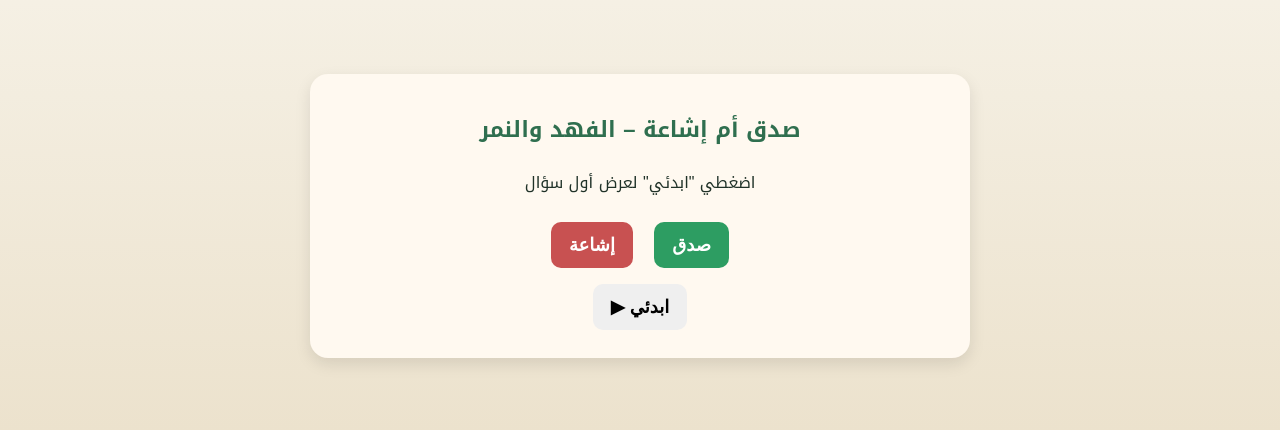
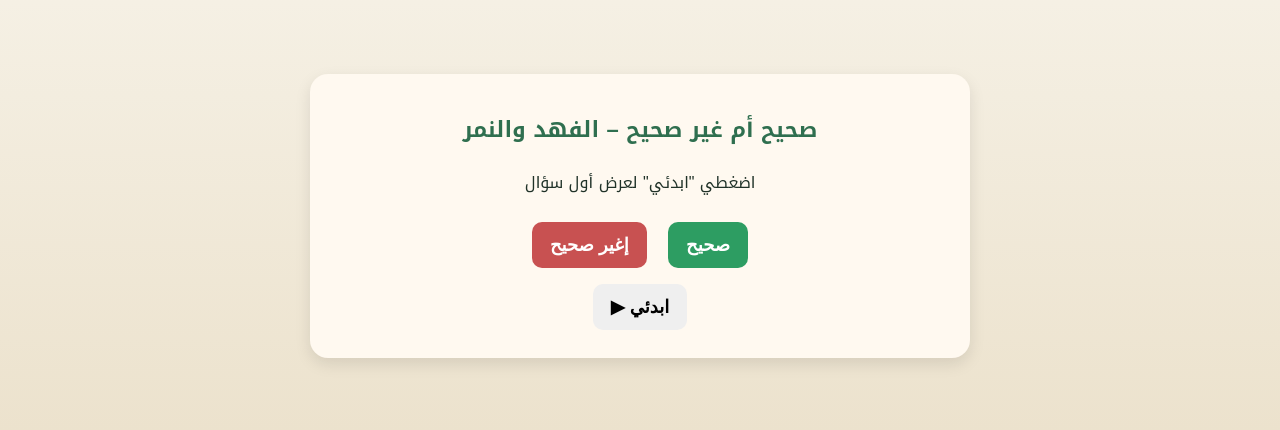
Before and after one commit to malmuqeem-ship-it/cheetah-leopard, a plain HTML site: page index.html in a window 1280 px wide. Shown: the part 184-614 px from the top of the page. Drawn offline with Linux system fonts and the light colour scheme.

Commit message:
Update title and button text in index.html

```diff
--- a/index.html
+++ b/index.html
@@ -3,7 +3,7 @@
 <head>
 <meta charset="utf-8">
 <meta name="viewport" content="width=device-width,initial-scale=1">
-<title>صدق أم إشاعة – الفهد والنمر</title>
+<title>صحيح أم غير صحيح – الفهد والنمر</title>
 <style>
 body{
   margin:0;
@@ -24,11 +24,11 @@ button{margin:8px;padding:12px 18px;border:0;border-radius:10px;cursor:pointer;f
 </head>
 <body>
 <main>
-  <h1>صدق أم إشاعة – الفهد والنمر</h1>
+  <h1>صحيح أم غير صحيح – الفهد والنمر</h1>
   <p id="question">اضغطي "ابدئي" لعرض أول سؤال</p>
   <div>
-    <button class="b-true" id="btnTrue" disabled>صدق</button>
-    <button class="b-false" id="btnFalse" disabled>إشاعة</button>
+    <button class="b-true" id="btnTrue" disabled>صحيح</button>
+    <button class="b-false" id="btnFalse" disabled>إغير صحيح</button>
   </div>
   <div id="feedback"></div>
   <button id="nextBtn">التالي ↻</button>
@@ -46,10 +46,10 @@ const questions=[
   ex:"صحيح ✅ الفهد يُعد الأسرع بين جميع الحيوانات البرية."},
 
  {q:"النمر لديه خطوط سوداء واضحة على الوجه من العين إلى الفم.",a:false,
-  ex:"إشاعة ❌ هذه الخطوط توجد عند الفهد وليس النمر، وتُسمّى خطوط الدموع، وتساعد الفهد على تقليل وهج الشمس وحماية عينيه أثناء الجري والصيد."},
+  ex:"غير صحيح ❌ هذه الخطوط توجد عند الفهد وليس النمر، وتُسمّى خطوط الدموع، وتساعد الفهد على تقليل وهج الشمس وحماية عينيه أثناء الجري والصيد."},
 
  {q:"بقع الفهد تكون غالبًا على شكل وريدات وليست نقاط.",a:false,
-  ex:"إشاعة ❌ بقع الفهد نقاط دائرية، أما الوريدات فهي تميّز النمر."}
+  ex:"غير صحيح ❌ بقع الفهد نقاط دائرية، أما الوريدات فهي تميّز النمر."}
 ];
 let index=-1,score=0;
 
```
